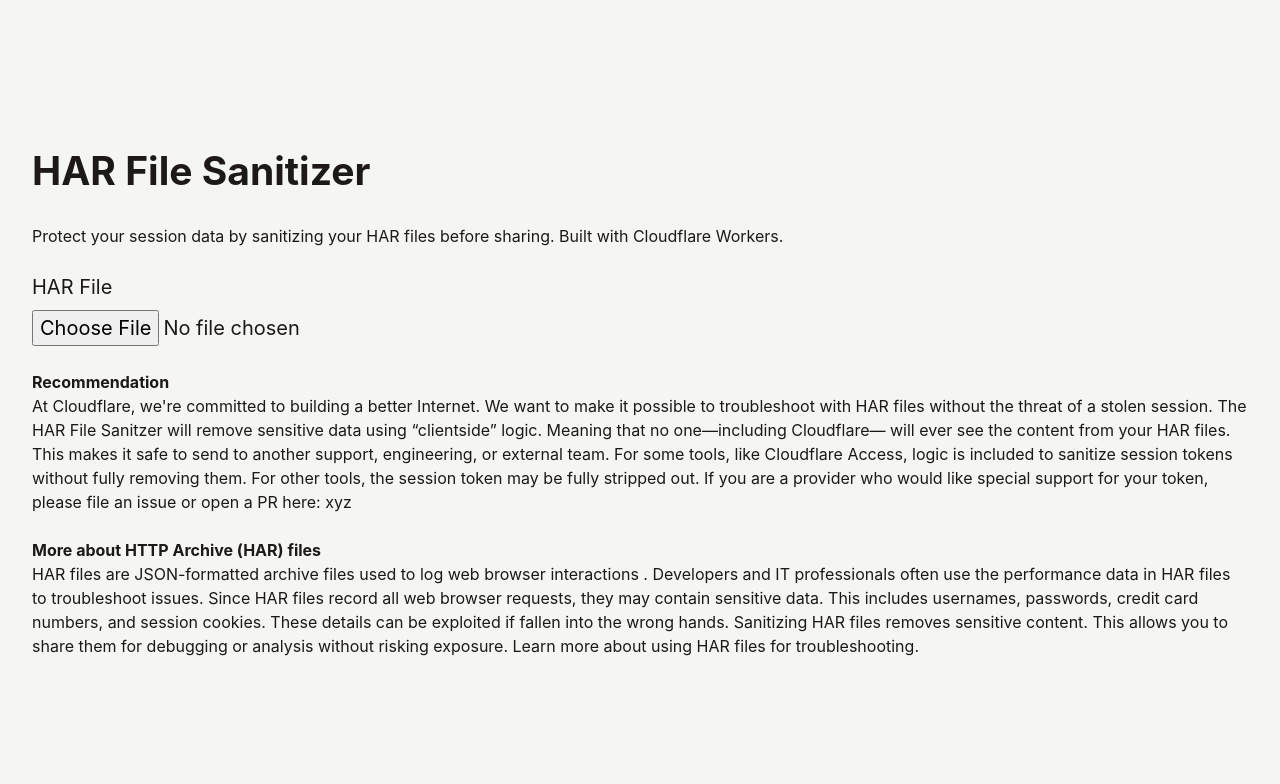
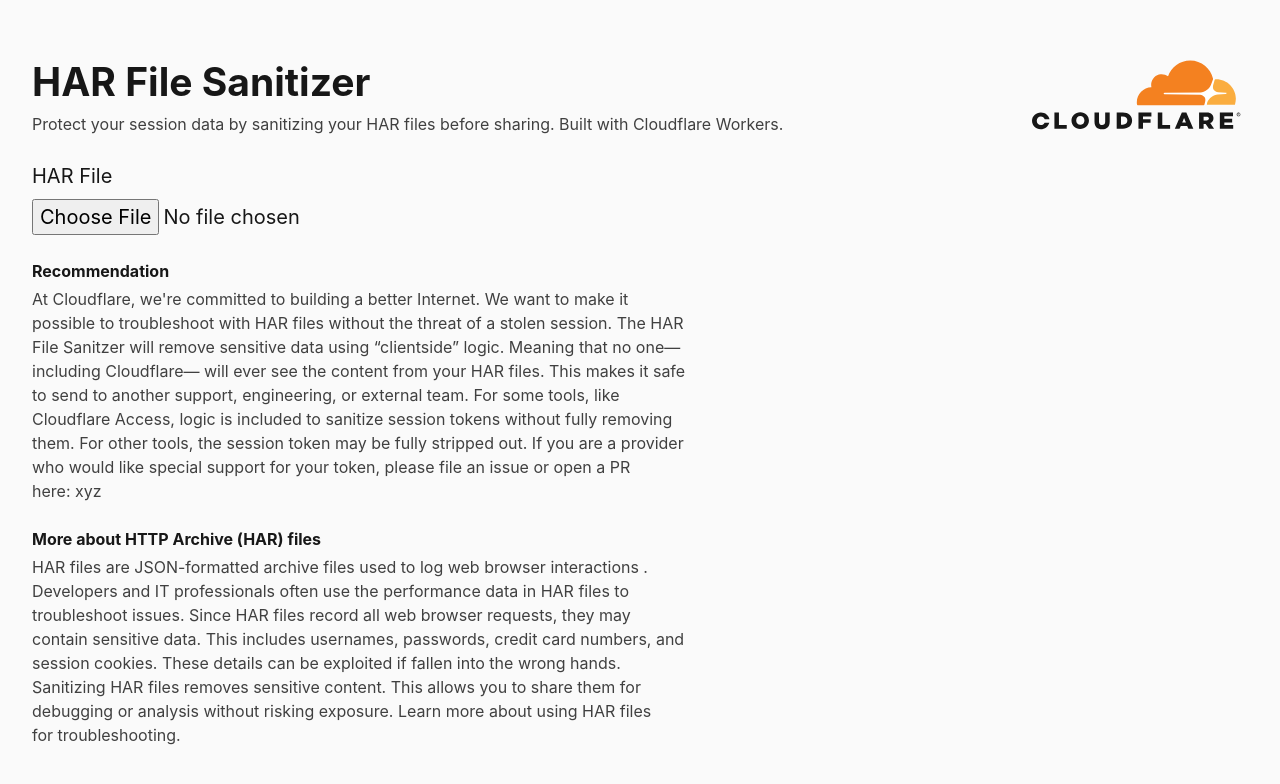
Before and after one commit to cloudflare/har-sanitizer, a React (Vite) app: page / in a window 1280 px wide. Shown: the top 784 px of the page. Built offline with nearby package versions, Linux system fonts and the light colour scheme.

Commit message:
Add logo and more style tweaks
Changed our grayscale to be closer to Cloudflare's

```diff
--- a/index.html
+++ b/index.html
@@ -7,7 +7,7 @@
 		<title>HAR Sanitizer</title>
 	</head>
 	<body
-		class="m-0 text-base bg-stone-100 text-stone-900 dark:bg-stone-900 dark:text-stone-100"
+		class="m-0 text-base bg-neutral-50 text-neutral-900 dark:bg-neutral-900 dark:text-neutral-100"
 	>
 		<div id="root" class="isolate"></div>
 		<script type="module" src="/src/main.tsx"></script>
--- a/src/App.tsx
+++ b/src/App.tsx
@@ -1,5 +1,8 @@
 /* eslint-disable @typescript-eslint/no-explicit-any */
 import { useState } from "react";
+import { P } from "./_ui/P";
+import { About } from "./components/About";
+import { CloudflareLogo } from "./components/CloudflareLogo";
 import { Sanitizer } from "./components/Sanitizer";
 import { HARUpload, UploadHar } from "./components/UploadHar";
 
@@ -9,48 +12,23 @@
 	return (
 		<div className="flex flex-col justify-center place-items-start min-h-[100dvh] mx-auto max-w-7xl p-4 md:p-6 lg:p-8">
 			<div className="w-full space-y-6">
-				<h1 className="text-3xl font-bold">HAR File Sanitizer</h1>
-				<p className="text-sm">
-					Protect your session data by sanitizing your HAR files before sharing.
-					Built with Cloudflare Workers.
-				</p>
+				<div className="grid gap-x-8 gap-y-6 md:grid-cols-[1fr_14rem]">
+					<div className="md:order-last w-[min(100%,14rem)]">
+						<CloudflareLogo />
+					</div>
+					<div>
+						<h1 className="text-3xl font-bold">HAR File Sanitizer</h1>
+						<P className="text-sm text-neutral-700">
+							Protect your session data by sanitizing your HAR files before
+							sharing. Built with Cloudflare Workers.
+						</P>
+					</div>
+				</div>
 				<UploadHar setUpload={setUpload} />
 				{!!upload && (
 					<Sanitizer input={upload.raw} name={upload.name}></Sanitizer>
 				)}
-				<div className="text-sm">
-					<h3 className="font-bold">Recommendation</h3>
-					<p>
-						At Cloudflare, we're committed to building a better Internet. We
-						want to make it possible to troubleshoot with HAR files without the
-						threat of a stolen session. The HAR File Sanitzer will remove
-						sensitive data using “clientside” logic. Meaning that no
-						one—including Cloudflare— will ever see the content from your HAR
-						files. This makes it safe to send to another support, engineering,
-						or external team. For some tools, like Cloudflare Access, logic is
-						included to sanitize session tokens without fully removing them. For
-						other tools, the session token may be fully stripped out. If you are
-						a provider who would like special support for your token, please
-						file an issue or open a PR here: xyz
-					</p>
-				</div>
-				<div className="text-sm">
-					<h3 className="font-bold">More about HTTP Archive (HAR) files</h3>
-					<p>
-						HAR files are JSON-formatted archive files used to log web browser
-						interactions . Developers and IT professionals often use the
-						performance data in HAR files to troubleshoot issues. Since HAR
-						files record all web browser requests, they may contain sensitive
-						data. This includes usernames, passwords, credit card numbers, and
-						session cookies. These details can be exploited if fallen into the
-						wrong hands. Sanitizing HAR files removes sensitive content. This
-						allows you to share them for debugging or analysis without risking
-						exposure.{" "}
-						<a href="https://developers.cloudflare.com/support/troubleshooting/general-troubleshooting/gathering-information-for-troubleshooting-sites/">
-							Learn more about using HAR files for troubleshooting.
-						</a>
-					</p>
-				</div>
+				<About />
 			</div>
 		</div>
 	);
--- a/src/_ui/Button.tsx
+++ b/src/_ui/Button.tsx
@@ -7,8 +7,8 @@
 >(({ className, ...rest }, ref) => (
 	<button
 		className={cn(
-			"rounded-lg px-5 py-2 font-medium cursor-pointer text-stone-50 bg-stone-600 hover:bg-stone-800 ",
-			"dark:bg-stone-400 dark:hover:bg-stone-200 dark:text-stone-900 transition-colors focus-visible:outline-4",
+			"rounded-lg px-5 py-2 font-medium cursor-pointer text-neutral-50 bg-neutral-600 hover:bg-neutral-800 ",
+			"dark:bg-neutral-400 dark:hover:bg-neutral-200 dark:text-neutral-900 transition-colors focus-visible:outline-4",
 			className,
 		)}
 		{...rest}
--- /dev/null
+++ b/src/_ui/P.tsx
@@ -0,0 +1,12 @@
+import { ComponentProps, ElementRef, forwardRef } from "react";
+import { cn } from "../lib/cn";
+
+export const P = forwardRef<ElementRef<"p">, ComponentProps<"p">>(
+	({ className, ...rest }, ref) => (
+		<p
+			className={cn("text-neutral-700 dark:text-neutral-300", className)}
+			{...rest}
+			ref={ref}
+		/>
+	),
+);
--- /dev/null
+++ b/src/components/About.tsx
@@ -0,0 +1,40 @@
+import { P } from "../_ui/P";
+
+export function About() {
+	return (
+		<>
+			<div className="space-y-1 text-sm">
+				<h2 className="font-bold">Recommendation</h2>
+				<P className="max-w-prose">
+					At Cloudflare, we're committed to building a better Internet. We want
+					to make it possible to troubleshoot with HAR files without the threat
+					of a stolen session. The HAR File Sanitzer will remove sensitive data
+					using “clientside” logic. Meaning that no one—including Cloudflare—
+					will ever see the content from your HAR files. This makes it safe to
+					send to another support, engineering, or external team. For some
+					tools, like Cloudflare Access, logic is included to sanitize session
+					tokens without fully removing them. For other tools, the session token
+					may be fully stripped out. If you are a provider who would like
+					special support for your token, please file an issue or open a PR
+					here: xyz
+				</P>
+			</div>
+			<div className="space-y-1 text-sm">
+				<h2 className="font-bold">More about HTTP Archive (HAR) files</h2>
+				<P className="max-w-prose">
+					HAR files are JSON-formatted archive files used to log web browser
+					interactions . Developers and IT professionals often use the
+					performance data in HAR files to troubleshoot issues. Since HAR files
+					record all web browser requests, they may contain sensitive data. This
+					includes usernames, passwords, credit card numbers, and session
+					cookies. These details can be exploited if fallen into the wrong
+					hands. Sanitizing HAR files removes sensitive content. This allows you
+					to share them for debugging or analysis without risking exposure.{" "}
+					<a href="https://developers.cloudflare.com/support/troubleshooting/general-troubleshooting/gathering-information-for-troubleshooting-sites/">
+						Learn more about using HAR files for troubleshooting.
+					</a>
+				</P>
+			</div>
+		</>
+	);
+}
--- /dev/null
+++ b/src/components/CloudflareLogo.tsx
@@ -0,0 +1,29 @@
+import { ComponentProps, ElementRef, forwardRef } from "react";
+import { cn } from "../lib/cn";
+
+export const CloudflareLogo = forwardRef<
+	ElementRef<"svg">,
+	ComponentProps<"svg">
+>(({ className, ...rest }, ref) => (
+	<svg
+		className={cn("dark:text-neutral-100", className)}
+		{...rest}
+		xmlns="http://www.w3.org/2000/svg"
+		viewBox="0 0 109 40.5"
+		ref={ref}
+	>
+		<path fill="#fff" d="M98.6 14.2L93 12.9l-1-.4-25.7.2v12.4l32.3.1z" />
+		<path
+			fill="#f48120"
+			d="M88.1 24c.3-1 .2-2-.3-2.6-.5-.6-1.2-1-2.1-1.1l-17.4-.2c-.1 0-.2-.1-.3-.1-.1-.1-.1-.2 0-.3.1-.2.2-.3.4-.3l17.5-.2c2.1-.1 4.3-1.8 5.1-3.8l1-2.6c0-.1.1-.2 0-.3-1.1-5.1-5.7-8.9-11.1-8.9-5 0-9.3 3.2-10.8 7.7-1-.7-2.2-1.1-3.6-1-2.4.2-4.3 2.2-4.6 4.6-.1.6 0 1.2.1 1.8-3.9.1-7.1 3.3-7.1 7.3 0 .4 0 .7.1 1.1 0 .2.2.3.3.3h32.1c.2 0 .4-.1.4-.3l.3-1.1z"
+		/>
+		<path
+			fill="#faad3f"
+			d="M93.6 12.8h-.5c-.1 0-.2.1-.3.2l-.7 2.4c-.3 1-.2 2 .3 2.6.5.6 1.2 1 2.1 1.1l3.7.2c.1 0 .2.1.3.1.1.1.1.2 0 .3-.1.2-.2.3-.4.3l-3.8.2c-2.1.1-4.3 1.8-5.1 3.8l-.2.9c-.1.1 0 .3.2.3h13.2c.2 0 .3-.1.3-.3.2-.8.4-1.7.4-2.6 0-5.2-4.3-9.5-9.5-9.5"
+		/>
+		<path
+			fill="currentColor"
+			d="M104.4 30.8c-.5 0-.9-.4-.9-.9s.4-.9.9-.9.9.4.9.9-.4.9-.9.9m0-1.6c-.4 0-.7.3-.7.7 0 .4.3.7.7.7.4 0 .7-.3.7-.7 0-.4-.3-.7-.7-.7m.4 1.2h-.2l-.2-.3h-.2v.3h-.2v-.9h.5c.2 0 .3.1.3.3 0 .1-.1.2-.2.3l.2.3zm-.3-.5c.1 0 .1 0 .1-.1s-.1-.1-.1-.1h-.3v.3h.3zM14.8 29H17v6h3.8v1.9h-6zm8.3 3.9c0-2.3 1.8-4.1 4.3-4.1s4.2 1.8 4.2 4.1-1.8 4.1-4.3 4.1c-2.4 0-4.2-1.8-4.2-4.1m6.3 0c0-1.2-.8-2.2-2-2.2s-2 1-2 2.1.8 2.1 2 2.1c1.2.2 2-.8 2-2m4.9.5V29h2.2v4.4c0 1.1.6 1.7 1.5 1.7s1.5-.5 1.5-1.6V29h2.2v4.4c0 2.6-1.5 3.7-3.7 3.7-2.3-.1-3.7-1.2-3.7-3.7M45 29h3.1c2.8 0 4.5 1.6 4.5 3.9s-1.7 4-4.5 4h-3V29zm3.1 5.9c1.3 0 2.2-.7 2.2-2s-.9-2-2.2-2h-.9v4h.9zm7.6-5.9H62v1.9h-4.1v1.3h3.7V34h-3.7v2.9h-2.2zm9.4 0h2.2v6h3.8v1.9h-6zm11.7-.1H79l3.4 8H80l-.6-1.4h-3.1l-.6 1.4h-2.3l3.4-8zm2 4.9l-.9-2.2-.9 2.2h1.8zm6.4-4.8h3.7c1.2 0 2 .3 2.6.9.5.5.7 1.1.7 1.8 0 1.2-.6 2-1.6 2.4l1.9 2.8H90l-1.6-2.4h-1v2.4h-2.2V29zm3.6 3.8c.7 0 1.2-.4 1.2-.9 0-.6-.5-.9-1.2-.9h-1.4v1.9h1.4zm6.5-3.8h6.4v1.8h-4.2V32h3.8v1.8h-3.8V35h4.3v1.9h-6.5zM10 33.9c-.3.7-1 1.2-1.8 1.2-1.2 0-2-1-2-2.1s.8-2.1 2-2.1c.9 0 1.6.6 1.9 1.3h2.3c-.4-1.9-2-3.3-4.2-3.3-2.4 0-4.3 1.8-4.3 4.1s1.8 4.1 4.2 4.1c2.1 0 3.7-1.4 4.2-3.2H10z"
+		/>
+	</svg>
+));
--- a/src/components/ScrubChooser.tsx
+++ b/src/components/ScrubChooser.tsx
@@ -97,7 +97,7 @@
 										<label className="inline-flex items-start gap-2 group">
 											<input
 												type="checkbox"
-												className="w-4 h-4 mt-1 group-hover:outline outline-offset-2 outline-2 shrink-0"
+												className="w-4 h-4 mt-[.38em] group-hover:outline outline-offset-2 outline-2 shrink-0"
 												name={item}
 												checked={checkboxes[key][index]}
 												onChange={() => handleCheckboxChange(key, index)}
--- a/src/index.css
+++ b/src/index.css
@@ -10,6 +10,7 @@
 	-webkit-font-smoothing: antialiased;
 	-moz-osx-font-smoothing: grayscale;
 	-webkit-text-size-adjust: 100%;
+	color-scheme: light dark;
 }
 
 img,
```
